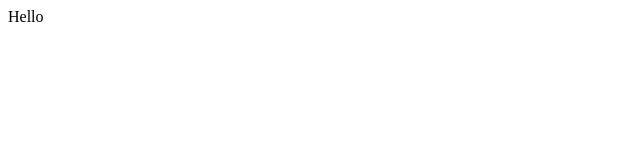
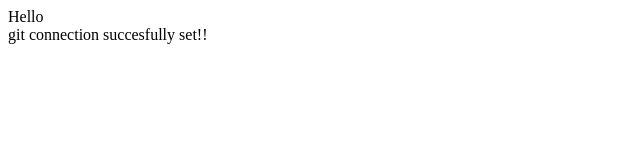
Before and after one commit to amulyakrish/demo-repo, a plain HTML site: page index.html in a window 1280 px wide. Shown: the whole page, without its empty margins (0-640 px from the left). Drawn offline with Linux system fonts and the light colour scheme.

Commit message:
my title
my description

```diff
--- a/index.html
+++ b/index.html
@@ -1 +1,3 @@
 <div>Hello</div>
+
+<div> git connection succesfully set!! </div>
```
